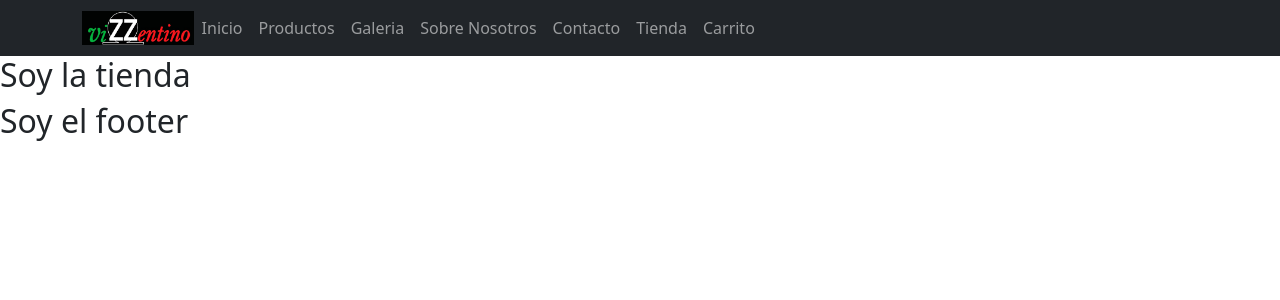
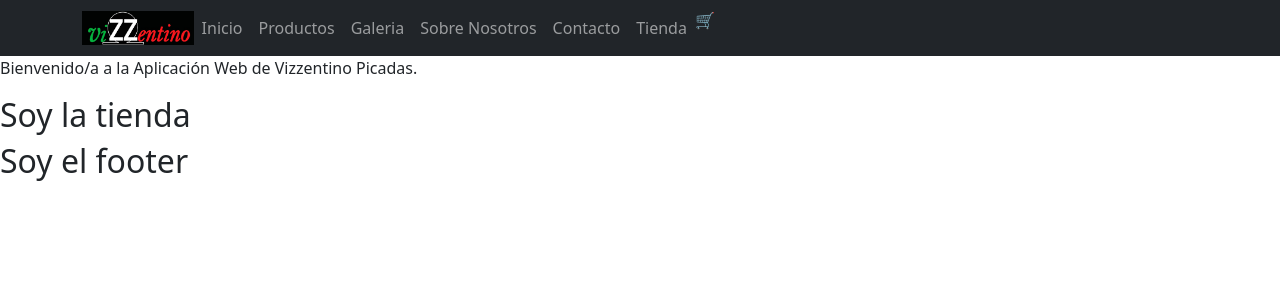
Before and after one commit to fsangregorio/ReactJSSangregorio, a React (Create React App) app: page / in a window 1280 px wide. Shown: the top 300 px of the page. Built offline with nearby package versions, Linux system fonts and the light colour scheme.

Commit message:
Desafío: Crea tu landing
DESAFÍO EXPIRA EL JUEVES 25/08/2022 23:59HS
Desafío: Crea tu landing

```diff
--- a/src/App.js
+++ b/src/App.js
@@ -3,13 +3,17 @@ import './components/NavBar.jsx'
 import './components/Tienda.jsx'
 import './components/Footer.jsx'
 import NavBar from './components/NavBar.jsx';
+import ItemListContainer from './components/ItemListContainer.jsx';
 import Tienda from './components/Tienda.jsx';
 import Footer from './components/Footer.jsx';
 
 function App() {
+  const saludo = 'Bienvenido/a a la Aplicación Web de Vizzentino Picadas.'
+
   return (
     <>
       <NavBar/>
+      <ItemListContainer saludo = {saludo}/>
       <Tienda/>
       <Footer/>
     </>
--- /dev/null
+++ b/src/components/CartWidget.jsx
@@ -0,0 +1,9 @@
+function CartWidget() {
+    return (
+      <div>
+        🛒
+      </div>
+    );
+  }
+
+  export default CartWidget;
--- /dev/null
+++ b/src/components/ItemListContainer.jsx
@@ -0,0 +1,9 @@
+const ItemListContainer = (props) => {
+    return (
+      <div>
+        <p>{props.saludo}</p>
+      </div>
+    );
+  }
+
+  export default ItemListContainer;
--- a/src/components/NavBar.jsx
+++ b/src/components/NavBar.jsx
@@ -3,6 +3,8 @@ import Container from 'react-bootstrap/Container';
 import Nav from 'react-bootstrap/Nav';
 import Navbar from 'react-bootstrap/Navbar';
 import logo1 from '../logo1.jpg';
+import CartWidget from '../components/CartWidget.jsx';
+
 
 function NavBar() {
   return (
@@ -17,7 +19,9 @@ function NavBar() {
             <Nav.Link href="#Sobre Nosotros">Sobre Nosotros</Nav.Link>
             <Nav.Link href="#Contacto">Contacto</Nav.Link>
             <Nav.Link href="#Tienda">Tienda</Nav.Link>
-            <Nav.Link href="#Carrito">Carrito</Nav.Link>
+            <div>
+              <CartWidget/>
+            </div>
           </Nav>
         </Container>
       </Navbar>
```
